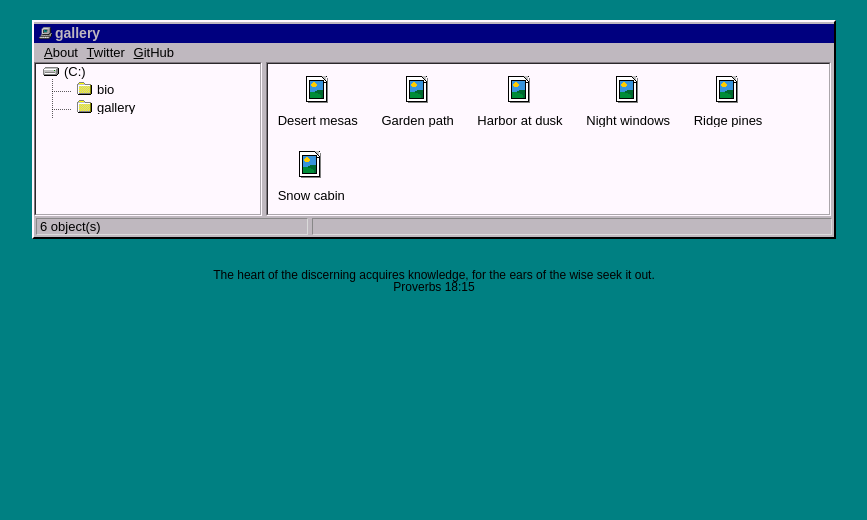
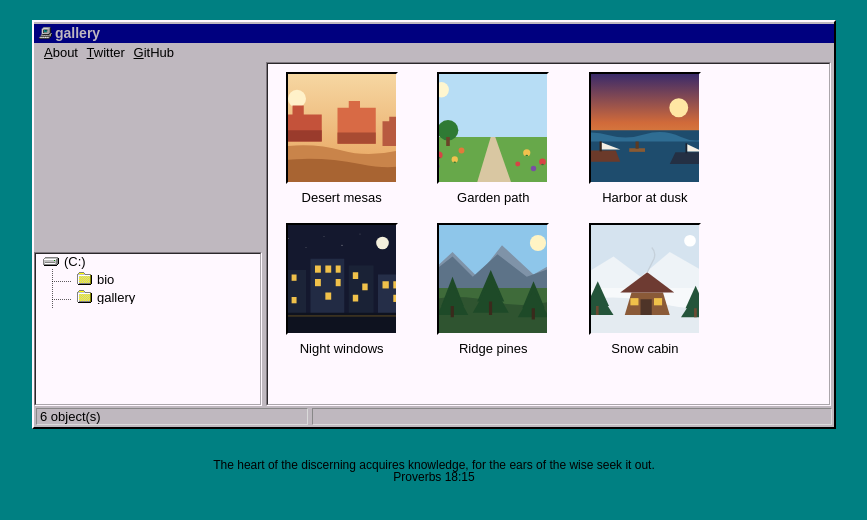
Before and after one commit to Globalnet626/globalnet626.github.io, a Jekyll site: the page built from tags/gallery.html, in a window 1280 px wide. Shown: the top 520 px of the page, without its empty margins (206-1073 px from the left). Built offline with Jekyll 4.4.1, drawn with Linux system fonts in a browser that asks for light colours.

Commit message:
Show photo thumbnails in the gallery folder.
Each gallery file uses its thumb or full image, square-cropped in a larger frame. The picture icon remains the fallback and the opened window title icon. Posts are unchanged.

Co-authored-by: Miguel Silvino <Globalnet626@users.noreply.github.com>

```diff
--- a/_data/gallery.yml
+++ b/_data/gallery.yml
@@ -8,7 +8,7 @@
 # url      Optional full image URL. Overrides file and gallery_base_url.
 # thumb    Optional smaller image: a filename, a path such as
 #          thumbs/photo.jpg, or a full URL. The folder listing uses it
-#          and does not load the full image. Omit it to show a file icon.
+#          instead of the full image. Omit it and the listing loads `file`.
 # alt      Required. What is in the picture.
 # caption  Name on the file and under the picture.
 # slug     Optional id used in the link. Defaults to the filename
--- a/_layouts/default.html
+++ b/_layouts/default.html
@@ -51,7 +51,7 @@
 				</li>
 			</ul>
 		</div>
-		<div class="post_list">
+		<div class="post_list{% if page.gallery_folder %} post_list_gallery{% endif %}">
 			{{% $x = page.tags[0]%}}
 			{% unless page.date%}
 				{% if page.title == 'me' or page.title == '404...' or page.photo %}
--- a/_sass/_main.scss
+++ b/_sass/_main.scss
@@ -455,15 +455,73 @@ ul.topbar {
 	border-color: #000000 #fff8ff #fff8ff #000000;
 }
 
-.post_list img.photo-thumb {
-	display: block;
-	width: 32px;
-	height: 32px;
-	object-fit: cover;
-	margin: 0 auto 8px;
+.post_list.post_list_gallery {
+	min-height: 340px;
+	max-height: 72vh;
+
+	ul li {
+		width: 128px;
+		max-width: 128px;
+		margin: 8px 10px;
+		overflow: visible;
+		white-space: normal;
+		vertical-align: top;
+	}
+
+	a {
+		display: block;
+	}
+}
+
+.post_list.post_list_gallery .photo-frame {
+	display: flex;
+	align-items: center;
+	justify-content: center;
+	box-sizing: border-box;
+	width: 112px;
+	height: 112px;
+	margin: 0 auto 6px;
 	background: #008082;
 	border: 2px solid;
 	border-color: #000000 #fff8ff #fff8ff #000000;
+	overflow: hidden;
+}
+
+.post_list.post_list_gallery img.photo-thumb {
+	display: block;
+	width: 100%;
+	height: 100%;
+	max-width: none;
+	margin: 0;
+	object-fit: cover;
+	border: 0;
+	background: transparent;
+}
+
+.post_list.post_list_gallery img.photo-thumb.is-icon {
+	width: 32px;
+	height: 32px;
+	object-fit: none;
+	image-rendering: pixelated;
+}
+
+.post_list.post_list_gallery .photo-label {
+	display: block;
+	line-height: 1.3;
+	white-space: normal;
+}
+
+@media only screen and (max-width: 520px) {
+	.post_list.post_list_gallery ul li {
+		width: calc(50% - 24px);
+		max-width: 140px;
+	}
+
+	.post_list.post_list_gallery .photo-frame {
+		width: 100%;
+		height: auto;
+		aspect-ratio: 1;
+	}
 }
 
 .photo-stack .photo-sheet {
--- a/tags/gallery.html
+++ b/tags/gallery.html
@@ -4,10 +4,20 @@ tag: gallery
 gallery_folder: true
 permalink: /tag/gallery/
 ---
-<ul>
+<ul class="gallery-files">
 	{% assign photos = site.data.gallery | sort: "caption" %}
 	{% for photo in photos %}
 	{% capture slug %}{% include gallery_slug.html item=photo %}{% endcapture %}
-	<li><a href="/gallery/#{{ slug | strip }}" title="{{ photo.caption | escape }}">{% if photo.thumb and photo.thumb != "" %}{% capture thumb_src %}{% include gallery_src.html item=photo kind="thumb" %}{% endcapture %}<img class="photo-thumb" src="{{ thumb_src | strip }}" alt="" />{% else %}<img class="picture-icon" src="/assets/img/picture.png" title="{{ photo.caption | escape }}" alt="" />{% endif %}{{ photo.caption | escape }}</a></li>
+	{% if photo.thumb and photo.thumb != "" %}
+	{% capture shown %}{% include gallery_src.html item=photo kind="thumb" %}{% endcapture %}
+	{% else %}
+	{% capture shown %}{% include gallery_src.html item=photo kind="full" %}{% endcapture %}
+	{% endif %}
+	<li>
+		<a href="/gallery/#{{ slug | strip }}" title="{{ photo.caption | escape }}">
+			<span class="photo-frame"><img class="photo-thumb" src="{{ shown | strip }}" alt="" loading="lazy" data-fallback="/assets/img/picture.png" onerror="this.onerror=null;this.className='photo-thumb is-icon';this.src=this.getAttribute('data-fallback');"></span>
+			<span class="photo-label">{{ photo.caption | escape }}</span>
+		</a>
+	</li>
 	{% endfor %}
 </ul>
```
Also changed, not shown: docs/gallery-r2.md (+1 -1 lines).
